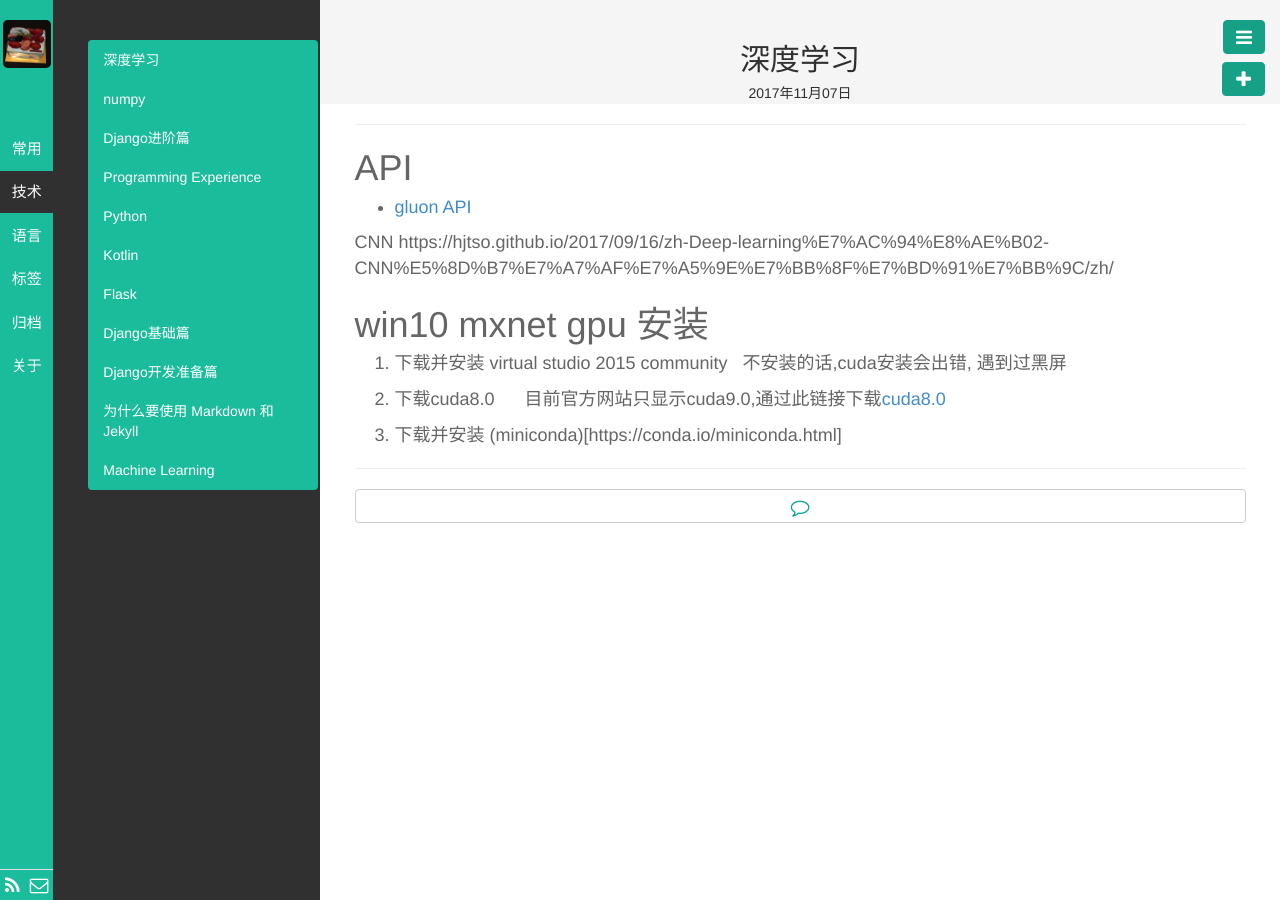
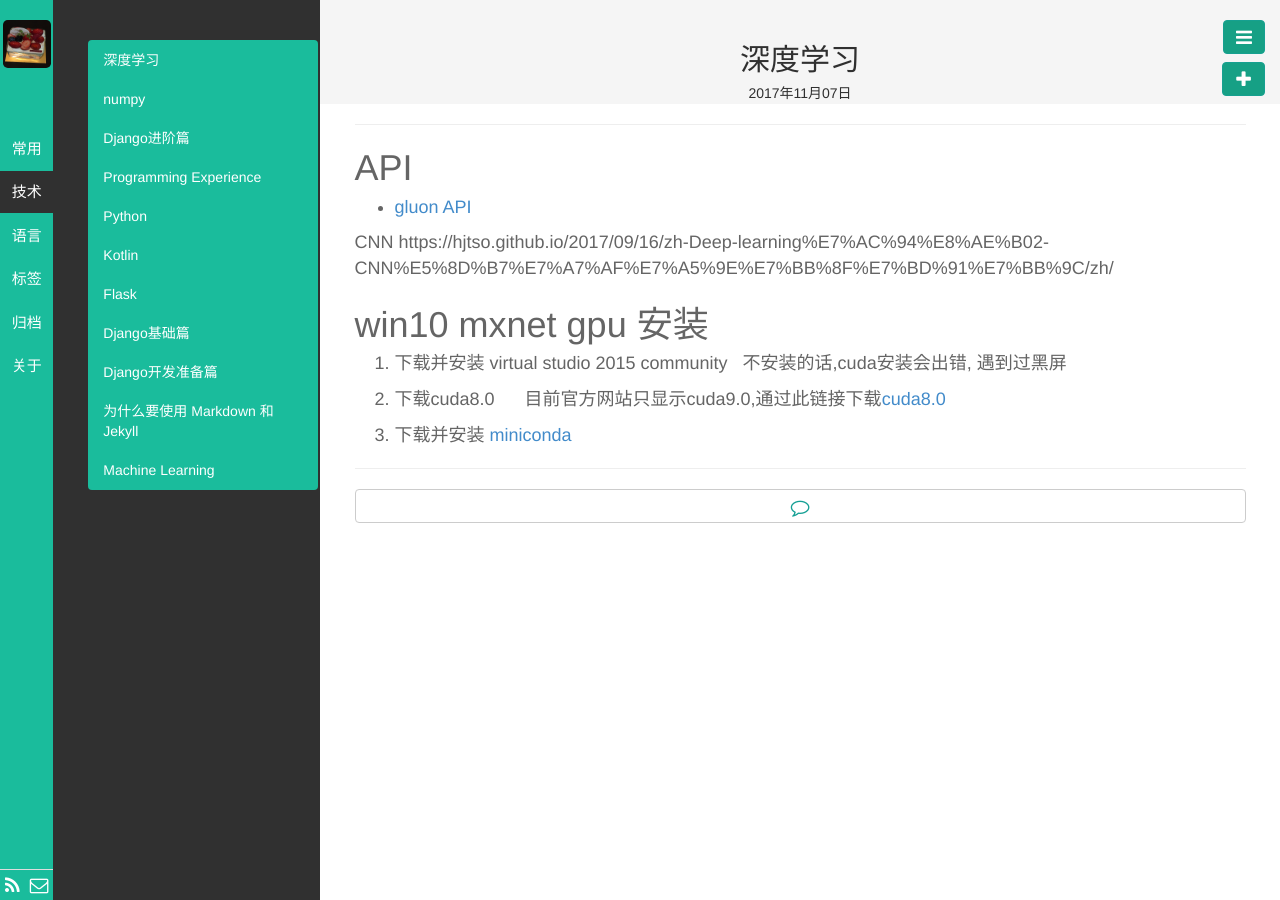
Before and after one commit to kyoyo/kyoyo.github.io, a Jekyll site: the page built from _posts/技術/2017-11-07-deep-learning.md, in a window 1280 px wide. Built offline with Jekyll 4.4.1, drawn with Linux system fonts in a browser that asks for light colours; Markdown is read by kramdown in place of the engine named in the settings.

Commit message:
Update 2017-11-07-deep-learning.md

```diff
--- a/_posts/技術/2017-11-07-deep-learning.md
+++ b/_posts/技術/2017-11-07-deep-learning.md
@@ -22,4 +22,4 @@ https://hjtso.github.io/2017/09/16/zh-Deep-learning%E7%AC%94%E8%AE%B02-CNN%E5%8D
 2. 下载cuda8.0
     目前官方网站只显示cuda9.0,通过此链接下载[cuda8.0](https://developer.nvidia.com/cuda-80-ga2-download-archive)
 
-3. 下载并安装 (miniconda)[https://conda.io/miniconda.html]
+3. 下载并安装 [miniconda](https://conda.io/miniconda.html)
```
